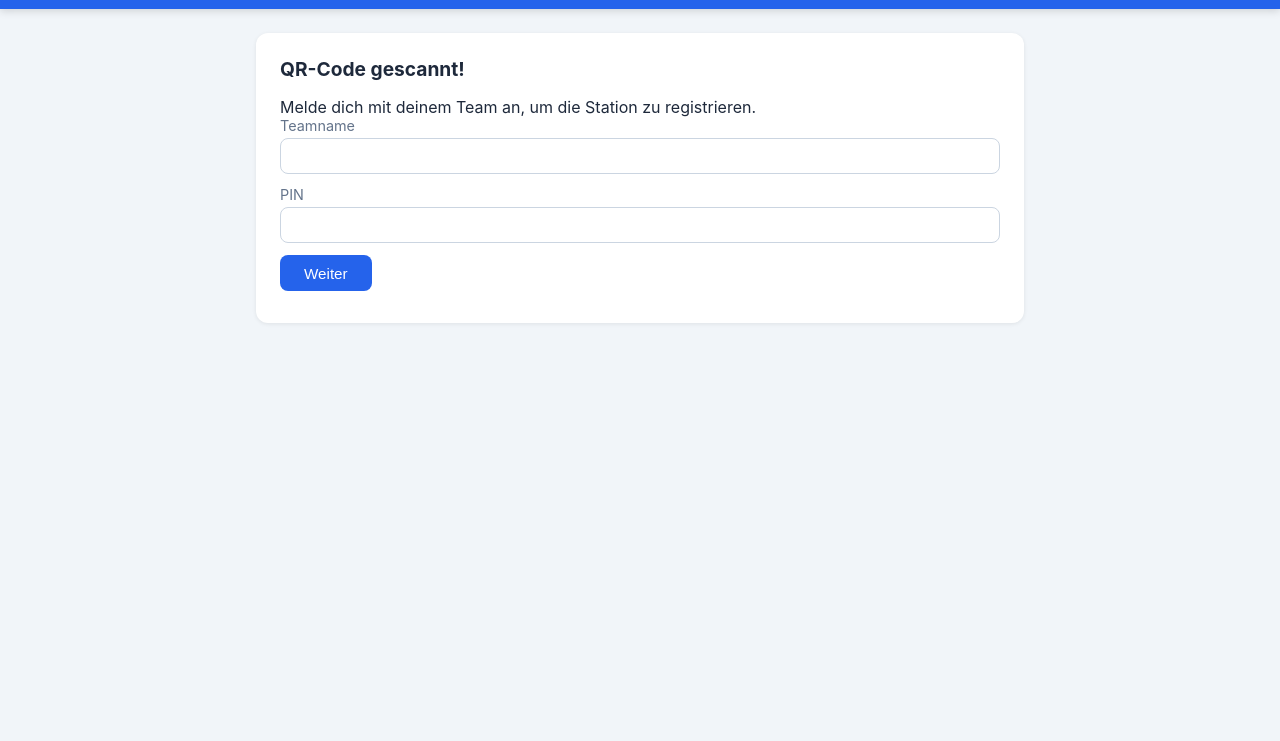
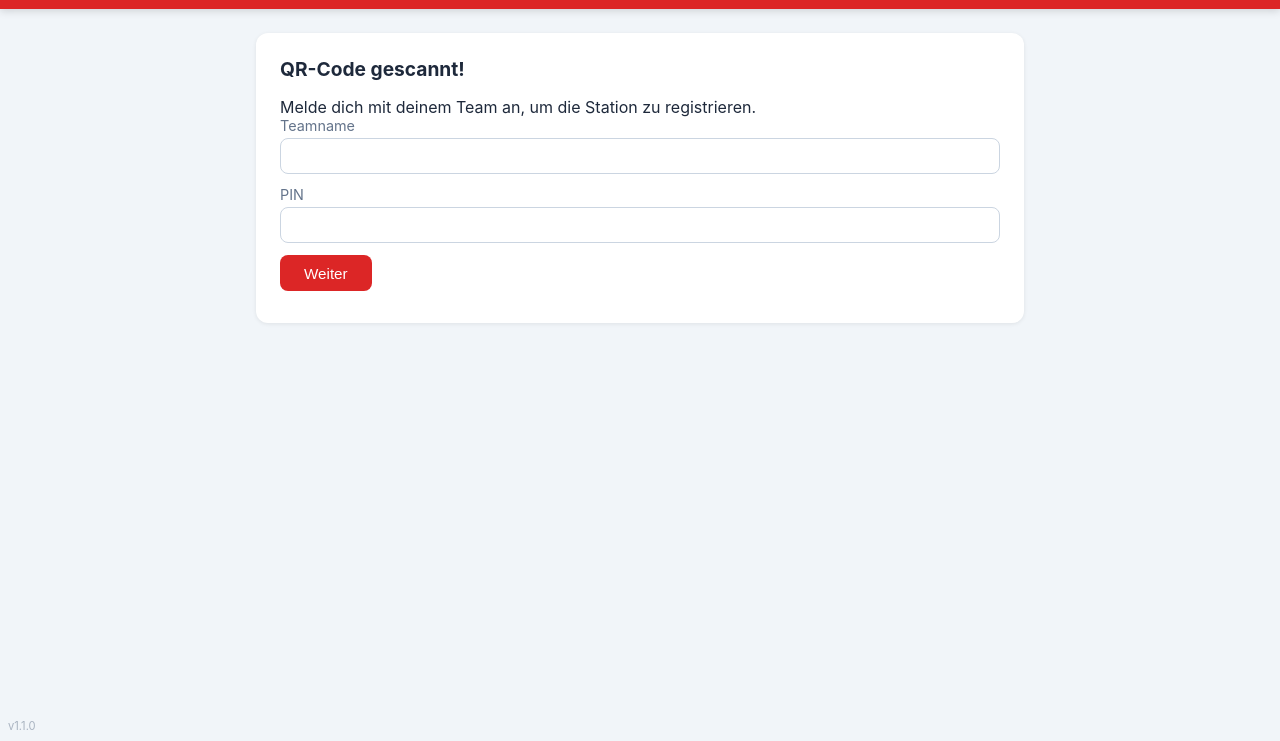
Before and after one commit to PeHeReBe/campus-schnitzeljagd, a website: page frontend/dist/scan.html in a window 1280 px wide. Shown: the part 59-800 px from the top of the page. Drawn offline with Linux system fonts and the light colour scheme.

Commit message:
Add version badge and update theme colors
Insert a non-interactive version badge (v1.1.0) into admin.html, index.html, join.html, and scan.html. Update CSS in frontend/dist/css/style.css to switch the primary color to red tones, adjust the danger color, change .mc-option hover/background colors, and add .version-badge styling for fixed positioning and muted appearance. These changes expose the app version in the UI and apply the new color palette for this release.

```diff
--- a/frontend/dist/css/style.css
+++ b/frontend/dist/css/style.css
@@ -7,10 +7,10 @@
 }
 
 :root {
-  --primary: #2563eb;
-  --primary-dark: #1d4ed8;
+  --primary: #dc2626;
+  --primary-dark: #b91c1c;
   --success: #16a34a;
-  --danger: #dc2626;
+  --danger: #991b1b;
   --bg: #f1f5f9;
   --card: #ffffff;
   --text: #1e293b;
@@ -278,7 +278,7 @@ th {
 }
 
 .mc-option:hover {
-  background: #dbeafe;
+  background: #fee2e2;
 }
 
 .mc-option input {
@@ -290,7 +290,7 @@ th {
   font-size: 0.75rem;
   padding: 0.2rem 0.5rem;
   border-radius: 6px;
-  background: #dbeafe;
+  background: #fee2e2;
   color: var(--primary-dark);
   margin-left: 0.5rem;
 }
@@ -366,3 +366,16 @@ th {
   color: var(--text);
   background: none;
 }
+
+/* Version Badge */
+.version-badge {
+  position: fixed;
+  bottom: 0.5rem;
+  left: 0.5rem;
+  font-size: 0.7rem;
+  color: var(--text-muted);
+  opacity: 0.5;
+  z-index: 10;
+  pointer-events: none;
+  user-select: none;
+}
--- a/frontend/dist/scan.html
+++ b/frontend/dist/scan.html
@@ -53,6 +53,7 @@
       </div>
     </section>
   </main>
+  <div class="version-badge">v1.1.0</div>
   <script>
     const params = new URLSearchParams(window.location.search);
     const code = params.get('code');
```
Also changed, not shown: frontend/dist/admin.html (+2 -0 lines), frontend/dist/index.html (+1 -0 lines), frontend/dist/join.html (+1 -0 lines).
